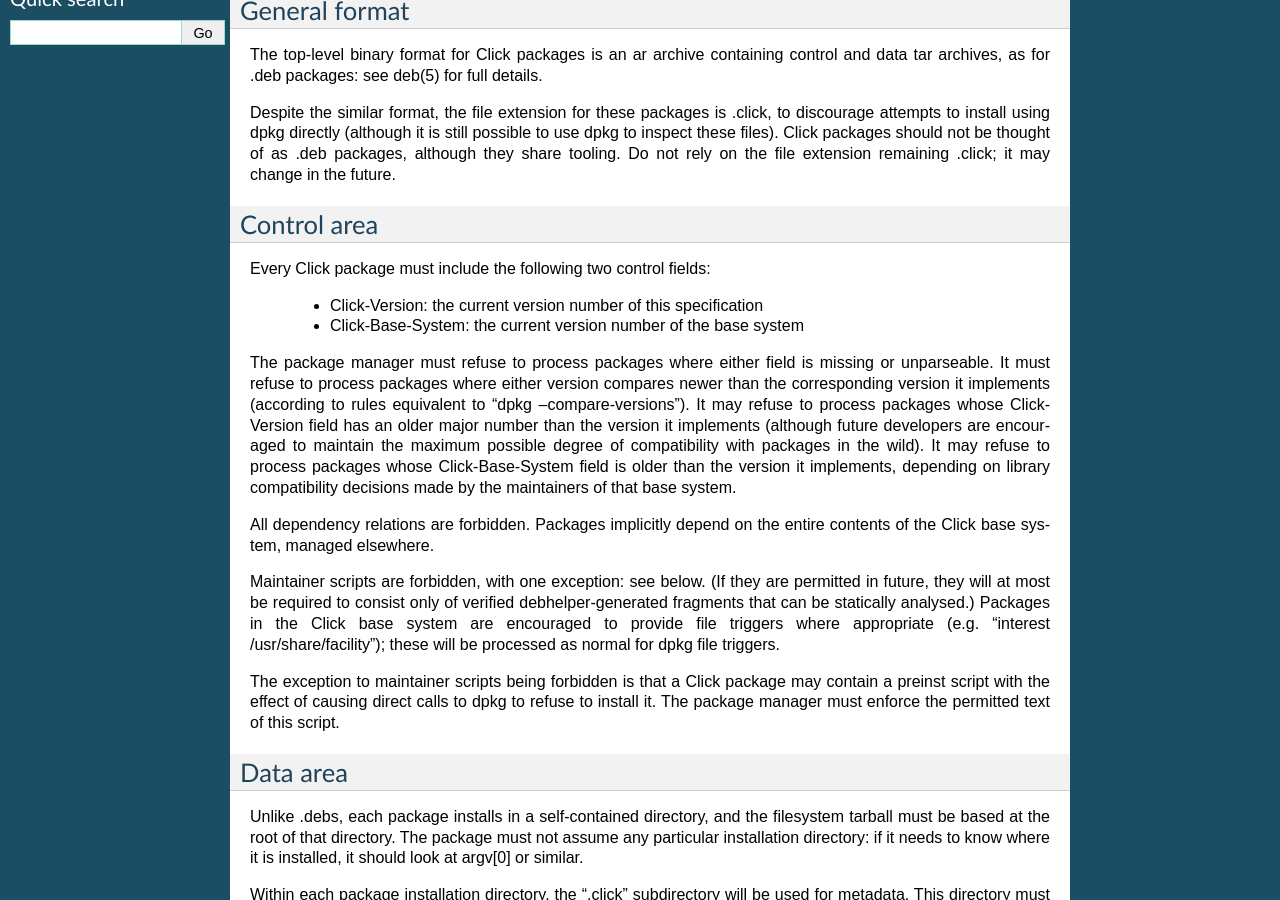
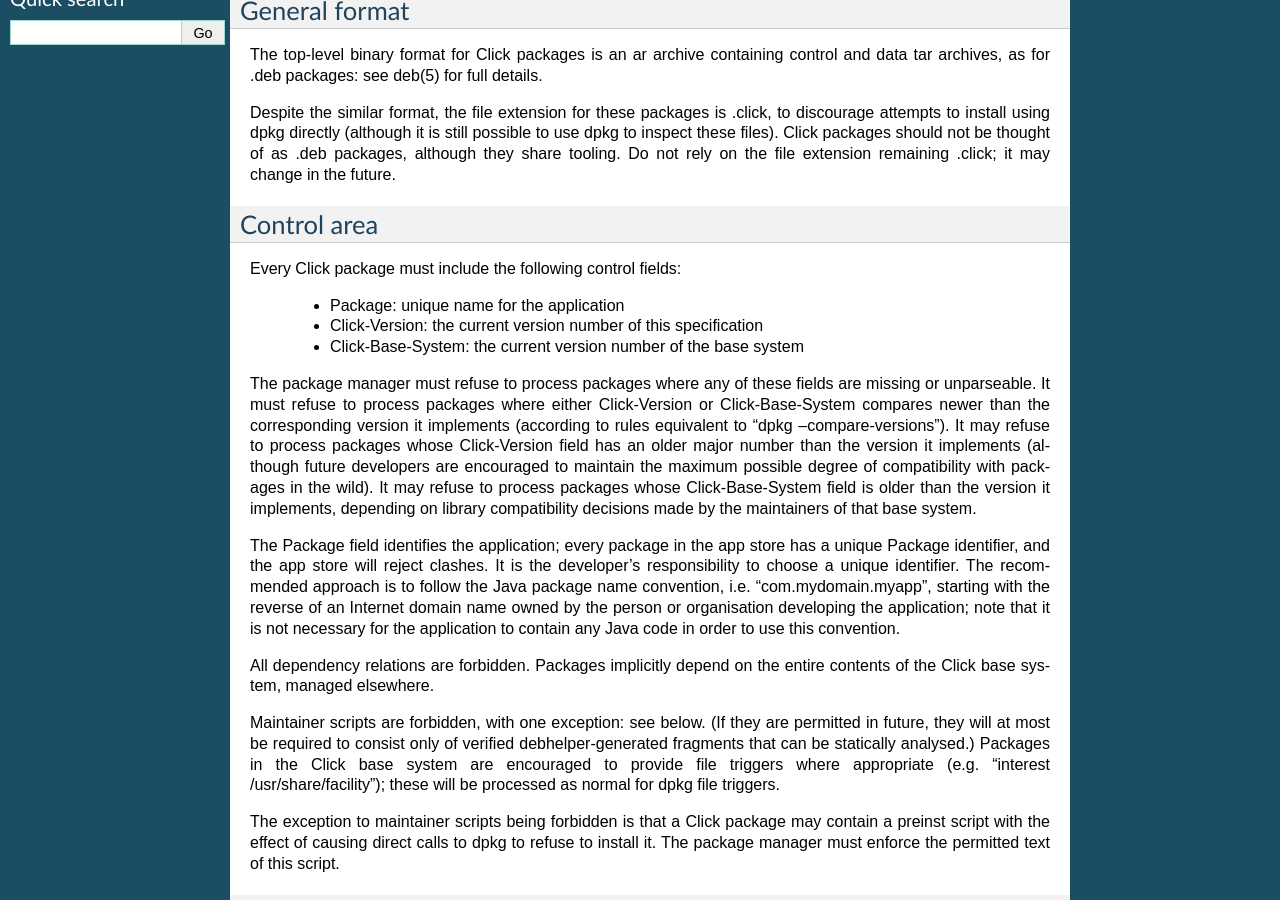
Before and after one commit to ubports/click, a Sphinx documentation site: the page built from doc/file-format.rst, in a window 1280 px wide and 900 px high, scrolled down 344 px. Built offline with Sphinx 7.4.7, drawn with Linux system fonts in a browser that asks for light colours.

Commit message:
doc/file-format.rst: document application identifiers

```diff
--- a/doc/file-format.rst
+++ b/doc/file-format.rst
@@ -34,21 +34,32 @@ the file extension remaining .click; it may change in the future.
 Control area
 ============
 
-Every Click package must include the following two control fields:
+Every Click package must include the following control fields:
 
+ * Package: unique name for the application
  * Click-Version: the current version number of this specification
  * Click-Base-System: the current version number of the base system
 
-The package manager must refuse to process packages where either field is
-missing or unparseable.  It must refuse to process packages where either
-version compares newer than the corresponding version it implements
-(according to rules equivalent to "dpkg --compare-versions").  It may refuse
-to process packages whose Click-Version field has an older major number than
-the version it implements (although future developers are encouraged to
-maintain the maximum possible degree of compatibility with packages in the
-wild).  It may refuse to process packages whose Click-Base-System field is
-older than the version it implements, depending on library compatibility
-decisions made by the maintainers of that base system.
+The package manager must refuse to process packages where any of these
+fields are missing or unparseable.  It must refuse to process packages where
+either Click-Version or Click-Base-System compares newer than the
+corresponding version it implements (according to rules equivalent to "dpkg
+--compare-versions").  It may refuse to process packages whose Click-Version
+field has an older major number than the version it implements (although
+future developers are encouraged to maintain the maximum possible degree of
+compatibility with packages in the wild).  It may refuse to process packages
+whose Click-Base-System field is older than the version it implements,
+depending on library compatibility decisions made by the maintainers of that
+base system.
+
+The Package field identifies the application; every package in the app store
+has a unique Package identifier, and the app store will reject clashes.  It
+is the developer's responsibility to choose a unique identifier.  The
+recommended approach is to follow the Java package name convention, i.e.
+"com.mydomain.myapp", starting with the reverse of an Internet domain name
+owned by the person or organisation developing the application; note that it
+is not necessary for the application to contain any Java code in order to
+use this convention.
 
 All dependency relations are forbidden.  Packages implicitly depend on the
 entire contents of the Click base system, managed elsewhere.
```
